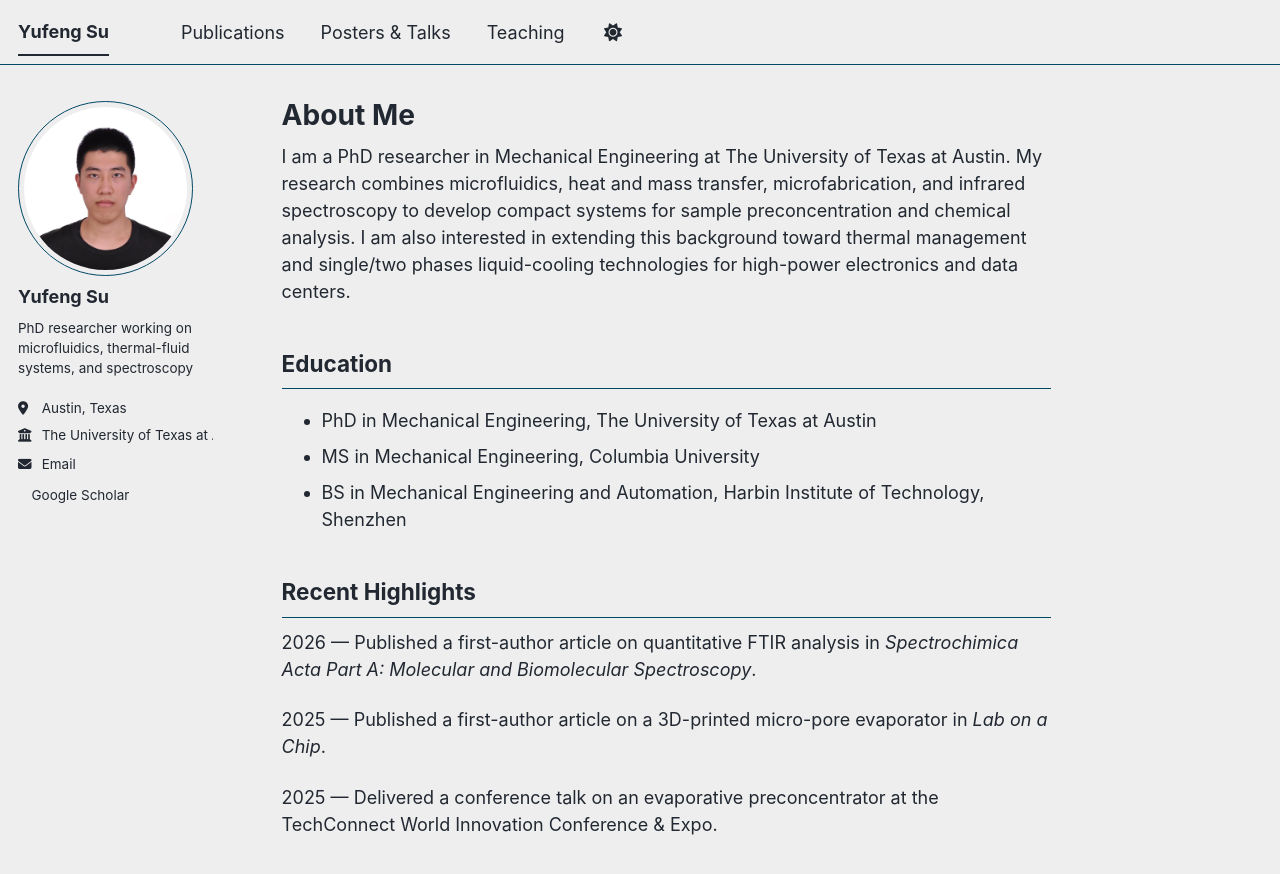
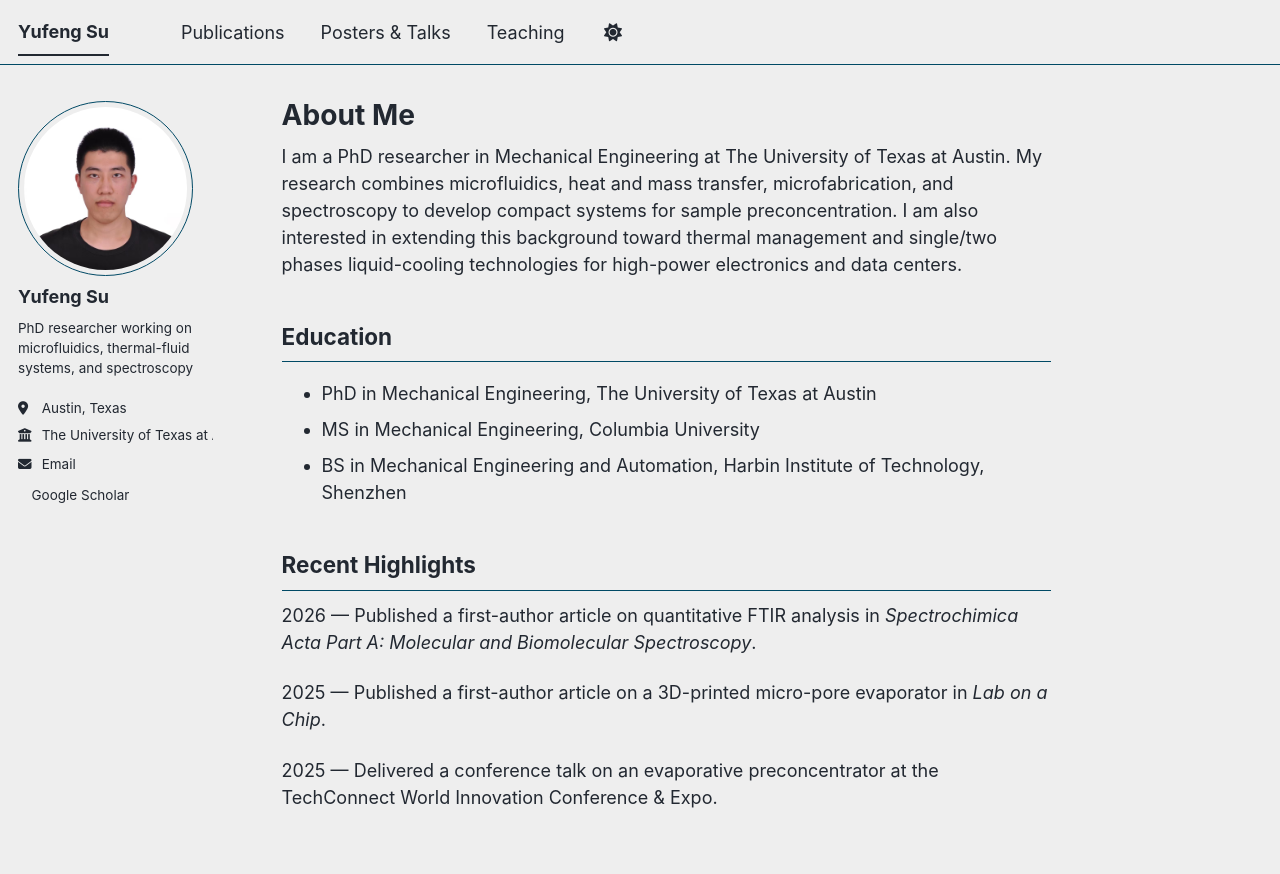
Before and after one commit to UfanSu/UfanSu.github.io, a Jekyll site: the page built from _pages/about.md, in a window 1280 px wide and 942 px high. Shown: the top 874 px of the window. Built offline with Jekyll 4.4.1, drawn with Linux system fonts in a browser that asks for light colours; a style sheet for code colours, icons or effects is not loaded.

Commit message:
Update about.md

```diff
--- a/_pages/about.md
+++ b/_pages/about.md
@@ -7,7 +7,7 @@ redirect_from:
   - /about.html
 ---
 
-I am a PhD researcher in Mechanical Engineering at The University of Texas at Austin. My research combines microfluidics, heat and mass transfer, microfabrication, and infrared spectroscopy to develop compact systems for sample preconcentration and chemical analysis. I am also interested in extending this background toward thermal management and single/two phases liquid-cooling technologies for high-power electronics and data centers.
+I am a PhD researcher in Mechanical Engineering at The University of Texas at Austin. My research combines microfluidics, heat and mass transfer, microfabrication, and spectroscopy to develop compact systems for sample preconcentration. I am also interested in extending this background toward thermal management and single/two phases liquid-cooling technologies for high-power electronics and data centers.
 
 
 ## Education
```
